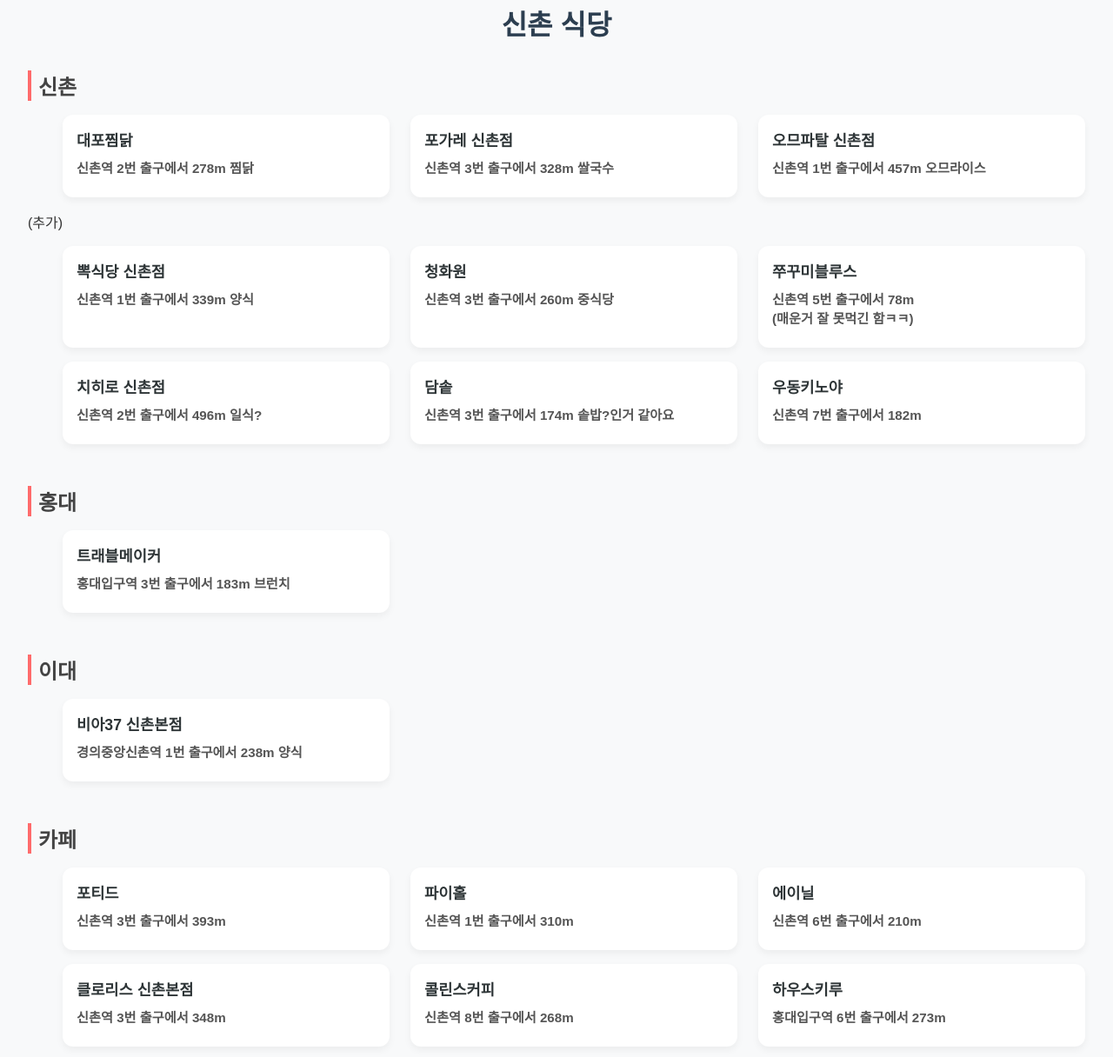
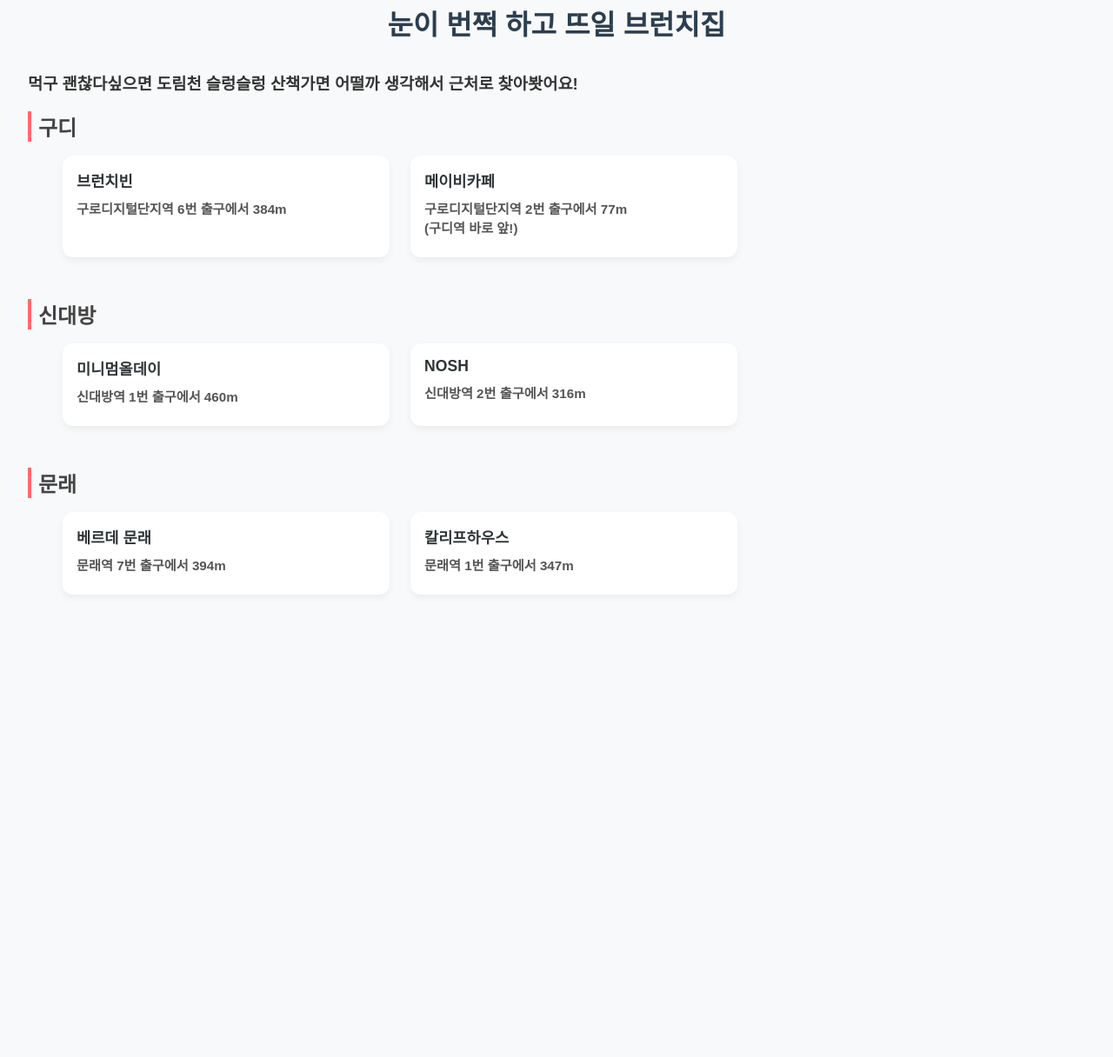
Before and after one commit to NillaSky/NillaSky.github.io, a plain HTML site: page index.html in a window 1280 px wide. Shown: the part 50-1266 px from the top of the page at 87% size. After the commit the page ends 814 px from the top, so only its background shows below. Drawn offline with Linux system fonts and the light colour scheme.

Commit message:
Update index.html

```diff
--- a/index.html
+++ b/index.html
@@ -127,132 +127,62 @@
 <body>
 
   <h1>
-    신촌 식당
+    눈이 번쩍 하고 뜨일 브런치집
   </h1>
 
 
+
   <section class="menu_section">
-    <h2>신촌</h2>
+    <h3>먹구 괜찮다싶으면 도림천 슬렁슬렁 산책가면 어떨까 생각해서 근처로 찾아봣어요!</h3>
+    <h2>구디</h2>
     <ul class="menu_list">
       <li class="menu_list_items">
-        <a href="https://naver.me/xmxI5K0d" target="_blank">대포찜닭
-          <p>신촌역 2번 출구에서 278m 찜닭</p>
+        <a href="https://naver.me/G1wSWSiN" target="_blank">브런치빈
+          <p>구로디지털단지역 6번 출구에서 384m</p>
         </a>
       </li>
 
       <li class="menu_list_items">
-        <a href="https://naver.me/x8tpLbKO" target="_blank">포가레 신촌점
-          <p>신촌역 3번 출구에서 328m 쌀국수</p>
-        </a>
-      </li>
-      <li class="menu_list_items">
-        <a href="https://naver.me/G7V4zYrC" target="_blank">오므파탈 신촌점
-          <p>신촌역 1번 출구에서 457m 오므라이스</p>
-        </a>
-      </li>
-    </ul>
-    <p>(추가)</p>
-    <ul class="menu_list">
-      <li class="menu_list_items">
-        <a href="https://naver.me/F42MiOdF" target="_blank">뽁식당 신촌점
-          <p>신촌역 1번 출구에서 339m 양식</p>
-        </a>
-      </li>
-
-      <li class="menu_list_items">
-        <a href="https://naver.me/x8tpzEun" target="_blank">청화원
-          <p>신촌역 3번 출구에서 260m 중식당</p>
-        </a>
-      </li>
-      <li class="menu_list_items">
-        <a href="https://naver.me/xFLuPb9b" target="_blank">쭈꾸미블루스
-          <p>신촌역 5번 출구에서 78m <br>(매운거 잘 못먹긴 함ㅋㅋ)</p>
-        </a>
-      </li>
-    </ul>
-    <ul class="menu_list">
-      <li class="menu_list_items">
-        <a href="https://naver.me/IFgdUYys" target="_blank">치히로 신촌점
-          <p>신촌역 2번 출구에서 496m 일식?</p>
-        </a>
-      </li>
-
-      <li class="menu_list_items">
-        <a href="https://naver.me/5apDBcId" target="_blank">담솥
-          <p>신촌역 3번 출구에서 174m 솥밥?인거 같아요</p>
-        </a>
-      </li>
-      <li class="menu_list_items">
-        <a href="https://naver.me/5z5yMQD1" target="_blank">우동키노야
-          <p>신촌역 7번 출구에서 182m</p>
+        <a href="https://naver.me/5ssTll3V" target="_blank">메이비카페
+          <p>구로디지털단지역 2번 출구에서 77m <br>(구디역 바로 앞!)</p>
         </a>
       </li>
     </ul>
   </section>
 
   <section class="menu_section">
-    <h2>홍대</h2>
-
+    <h2>신대방</h2>
     <ul class="menu_list">
       <li class="menu_list_items">
-        <a href="https://naver.me/Gn0yWzaC" target="_blank">트래블메이커
-          <p>홍대입구역 3번 출구에서 183m 브런치</p>
+        <a href="https://naver.me/GXAKnAwi" target="_blank">미니멈올데이
+          <p>신대방역 1번 출구에서 460m</p>
+        </a>
+      </li>
+
+      <li class="menu_list_items">
+        <a href="https://naver.me/I55abk2G" target="_blank">NOSH
+          <p>신대방역 2번 출구에서 316m</p>
         </a>
       </li>
     </ul>
   </section>
 
   <section class="menu_section">
-    <h2>이대</h2>
-
+    <h2>문래</h2>
     <ul class="menu_list">
       <li class="menu_list_items">
-        <a href="https://naver.me/x0ahzhiJ" target="_blank">비아37 신촌본점
-          <p>경의중앙신촌역 1번 출구에서 238m 양식</p>
+        <a href="https://naver.me/FpxlnQnE" target="_blank">베르데 문래
+          <p>문래역 7번 출구에서 394m</p>
+        </a>
+      </li>
+
+      <li class="menu_list_items">
+        <a href="https://naver.me/5r9ziUym" target="_blank">칼리프하우스
+          <p>문래역 1번 출구에서 347m</p>
         </a>
       </li>
     </ul>
   </section>
 
-  <section class="menu_section">
-    <h2>카페</h2>
-
-    <ul class="menu_list">
-      <li class="menu_list_items">
-        <a href="https://naver.me/5k7fu0pC" target="_blank">포티드
-          <p>신촌역 3번 출구에서 393m</p>
-        </a>
-      </li>
-      <li class="menu_list_items">
-        <a href="https://naver.me/FtThMkuS" target="_blank">파이홀
-          <p>신촌역 1번 출구에서 310m</p>
-        </a>
-      </li>
-      <li class="menu_list_items">
-        <a href="https://naver.me/xDJuscjv" target="_blank">에이닐
-          <p>신촌역 6번 출구에서 210m</p>
-        </a>
-      </li>
-    </ul>
-    <ul class="menu_list">
-      <li class="menu_list_items">
-        <a href="https://naver.me/5HkaYKRs" target="_blank">클로리스 신촌본점
-          <p>신촌역 3번 출구에서 348m</p>
-        </a>
-      </li>
-      <li class="menu_list_items">
-        <a href="https://naver.me/5uIYFjRy" target="_blank">콜린스커피
-          <p>신촌역 8번 출구에서 268m</p>
-        </a>
-      </li>
-      <li class="menu_list_items">
-        <a href="https://naver.me/FZ27bTY7" target="_blank">하우스키루
-          <p>홍대입구역 6번 출구에서 273m</p>
-        </a>
-      </li>
-    </ul>
-  </section>
-
-
 </body>
 </html>
```
